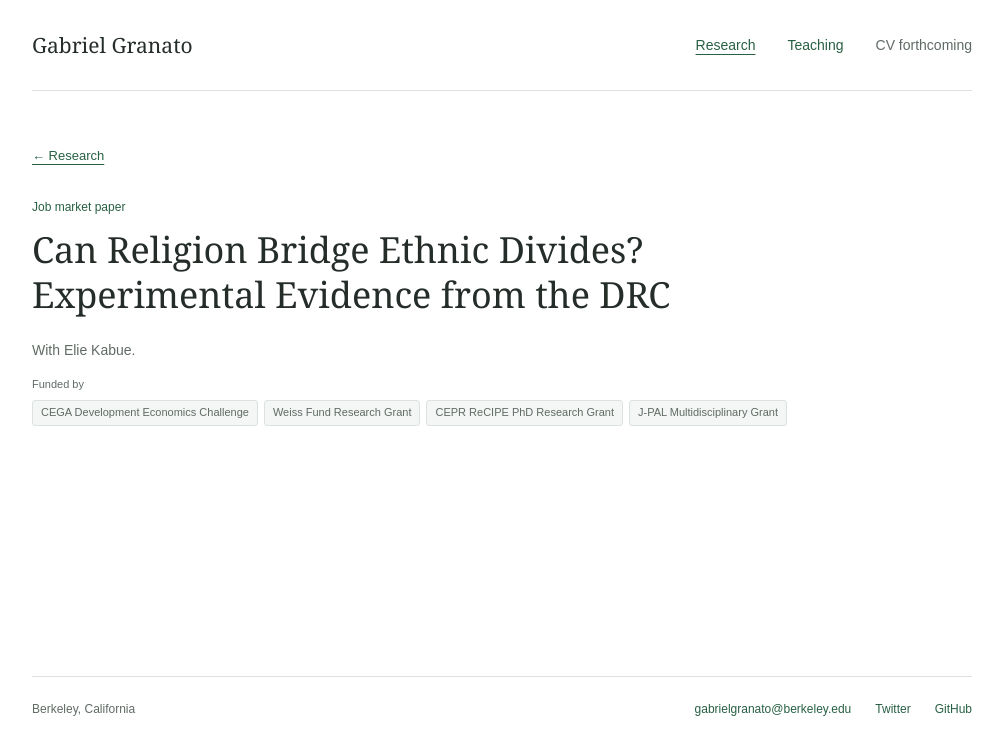
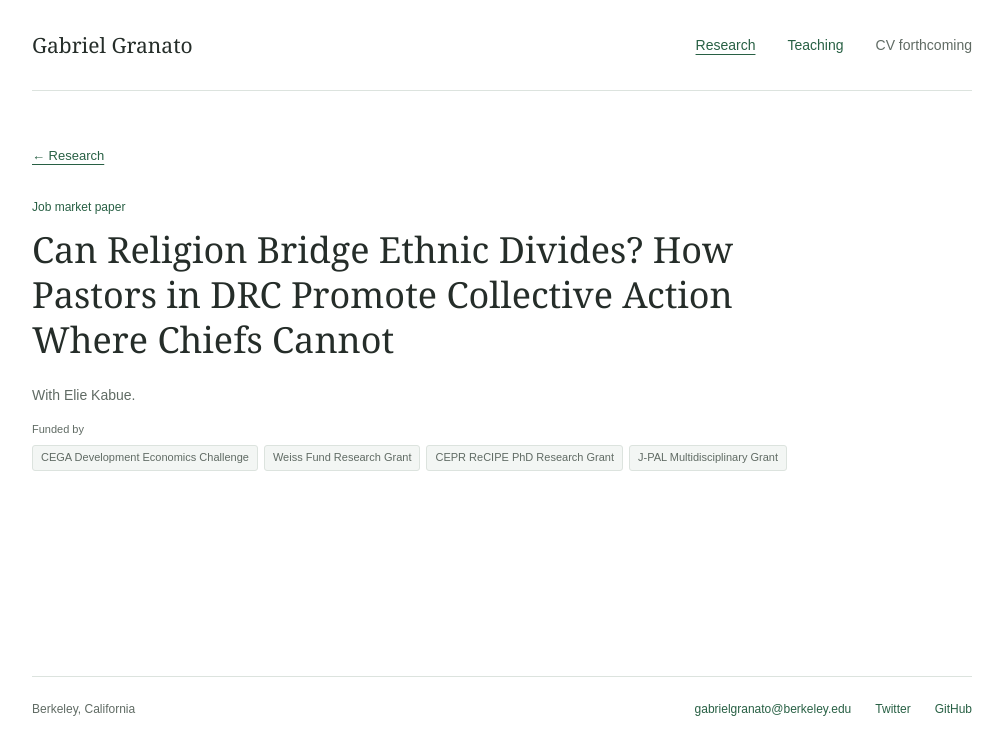
Before and after one commit to gabrielgranato/gabrielgranato.github.io, a Jekyll site: the page built from _research/2024-03-01-religious-leaders-ethnic-divides.md, in a window 1280 px wide. Shown: the top 755 px of the page, without its empty margins (138-1141 px from the left). Built offline with Jekyll 4.4.1, drawn with Linux system fonts in a browser that asks for light colours.

Commit message:
Update JMP title to match current CV

```diff
--- a/_research/2024-03-01-religious-leaders-ethnic-divides.md
+++ b/_research/2024-03-01-religious-leaders-ethnic-divides.md
@@ -1,5 +1,5 @@
 ---
-title: "Can Religion Bridge Ethnic Divides? Experimental Evidence from the DRC"
+title: "Can Religion Bridge Ethnic Divides? How Pastors in DRC Promote Collective Action Where Chiefs Cannot"
 collection: research
 category: manuscripts
 permalink: /research/religious-leaders-ethnic-divides
@@ -12,5 +12,5 @@ funding:
   - "Weiss Fund Research Grant"
   - "CEPR ReCIPE PhD Research Grant"
   - "J-PAL Multidisciplinary Grant"
-citation: "Granato, Gabriel and Elie Kabue. \"Can Religion Bridge Ethnic Divides? Experimental Evidence from the DRC.\" Job market paper."
+citation: "Granato, Gabriel and Elie Kabue. \"Can Religion Bridge Ethnic Divides? How Pastors in DRC Promote Collective Action Where Chiefs Cannot.\" Job market paper."
 ---
```
